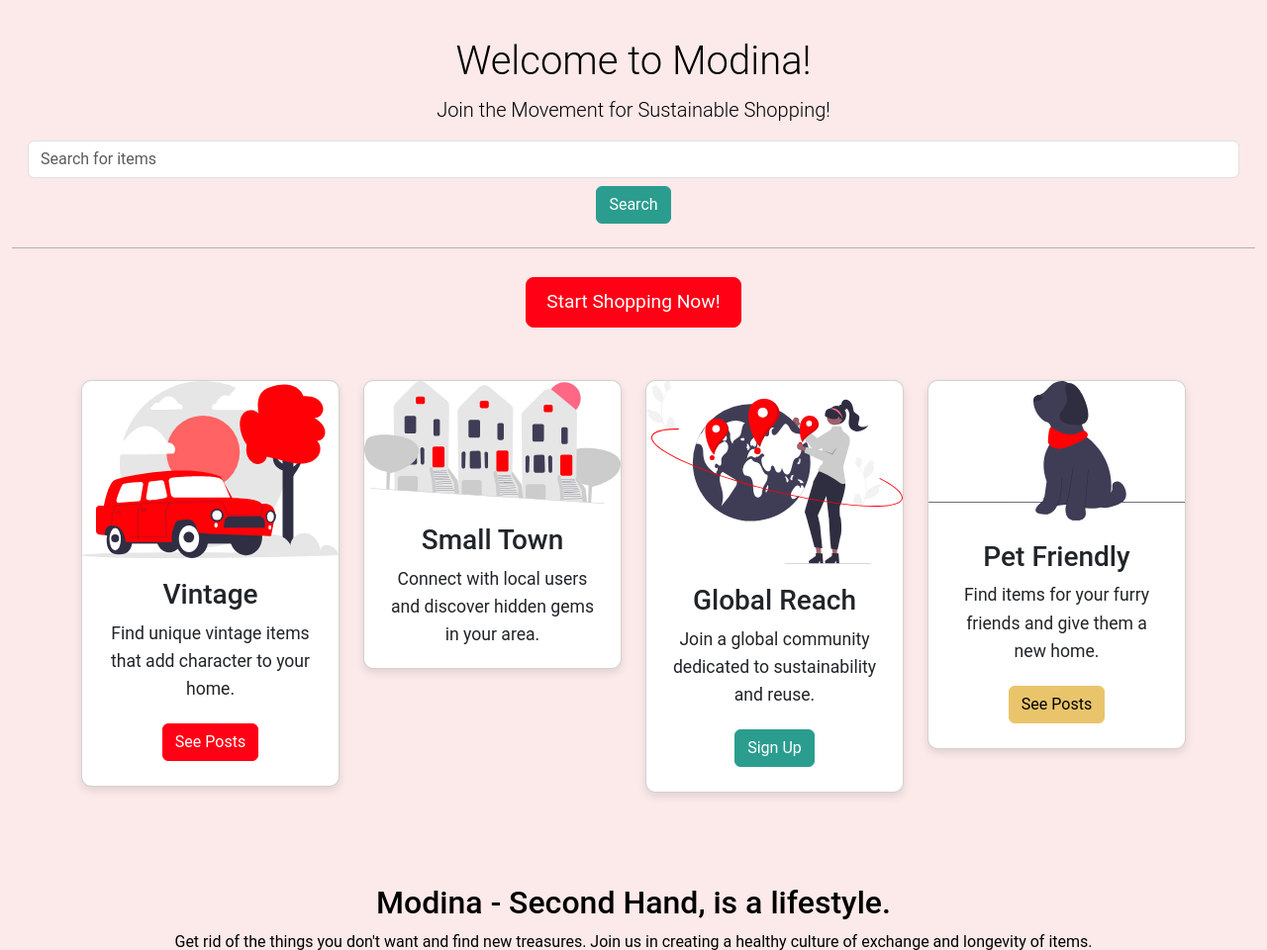
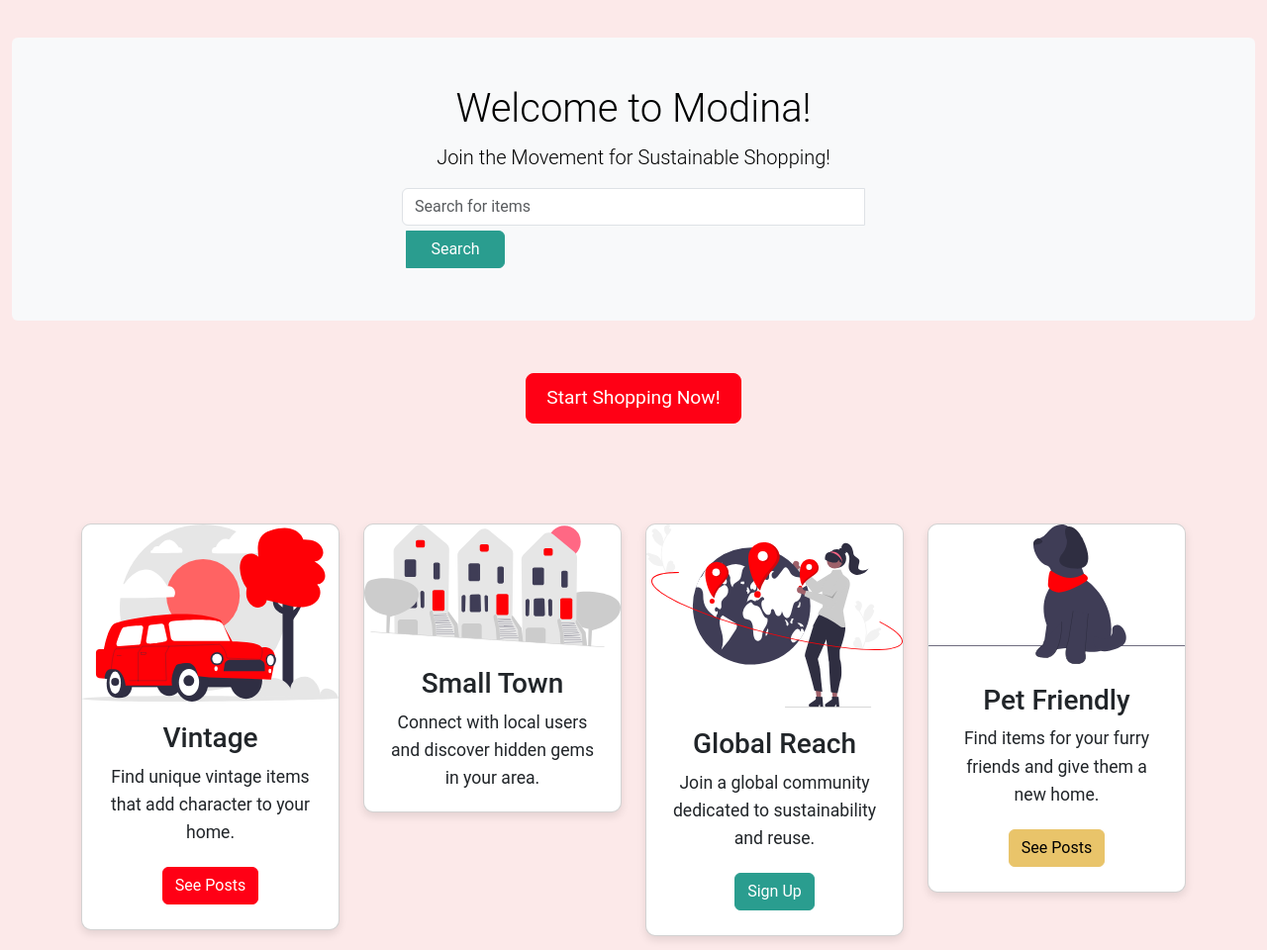
Before and after one commit to D0bledore/django-project, a Django app: page / in a window 1280 px wide. Shown: the part 90-1050 px from the top of the page at 99% size. Run offline with Django 5.2, Linux system fonts and the light colour scheme.

Commit message:
Style index layout

```diff
--- a/core/templates/core/index.html
+++ b/core/templates/core/index.html
@@ -10,16 +10,24 @@
 
 {% block content %}
 <div class="container-fluid mt-5">
-    <div class="jumbotron text-center">
+    <div class="bg-light p-5 rounded text-center">
         <h1 class="display-4">Welcome to Modina!</h1>
         <p class="lead">Join the Movement for Sustainable Shopping!</p>
-        <form class="form-inline my-2 my-lg-0 m-3" action="{#% url 'search' %#}" method="get">
-            <input class="form-control my-2 mr-sm-2" type="search" placeholder="Search for items" aria-label="Search" name="q">
-            <button class="btn btn-success my-2 my-sm-0" type="submit">Search</button>
-        </form>
-        <hr class="my-4">
-        <a href="{% url 'create_post' %}" class="btn btn-primary btn-lg">Start Shopping Now!</a>
+        <div class="search-container">
+            <form id='search-form' class="form-inline my-2 my-lg-0 m-3" action="{#% url 'search' %#}" method="get">
+                <div class="input-group">
+                    <input class="form-control" type="search" placeholder="Search for items" aria-label="Search"
+                        name="q">
+                    <div class="input-group-append">
+                        <button class="btn btn-success" type="submit">Search</button>
+                    </div>
+                </div>
+            </form>
+        </div>
     </div>
+</div>
+<div class="text-center p-5">
+    <a href="{% url 'create_post' %}" class="btn btn-primary btn-lg">Start Shopping Now!</a>
 </div>
 
 <div class="container mt-5">
@@ -69,6 +77,7 @@
 
 <div class="container text-center mt-5">
     <h2>Modina - Second Hand, is a lifestyle.</h2>
-    <p>Get rid of the things you don't want and find new treasures. Join us in creating a healthy culture of exchange and longevity of items.</p>
+    <p>Get rid of the things you don't want and find new treasures. Join us in creating a healthy culture of exchange
+        and longevity of items.</p>
 </div>
 {% endblock content %}
--- a/static/css/layout.css
+++ b/static/css/layout.css
@@ -90,6 +90,42 @@ nav.bg-light {
     border-radius: 14px;
 }
 
+/* Search Bar */
+.search-container {
+    display: flex;
+    justify-content: center;
+    align-items: center;
+    margin: 0 auto;
+    max-width: 500px; /* Adjust this value to your desired width */
+}
+
+#search-form {
+    width: 100%;
+}
+
+#search-form .input-group {
+    width: 100%;
+}
+
+#search-form .form-control {
+    width: calc(100% - 100px);
+    min-width: 200px;
+}
+
+#search-form .btn {
+    width: 100px;
+    border-top-left-radius: 0;
+    border-bottom-left-radius: 0;
+}
+
+@media (max-width: 576px) {
+    .search-container {
+        max-width: 100%;
+        padding: 0 15px;
+    }
+}
+
+
 @media (max-width: 768px) {
     .logo-img {
         height: 35px;
```
